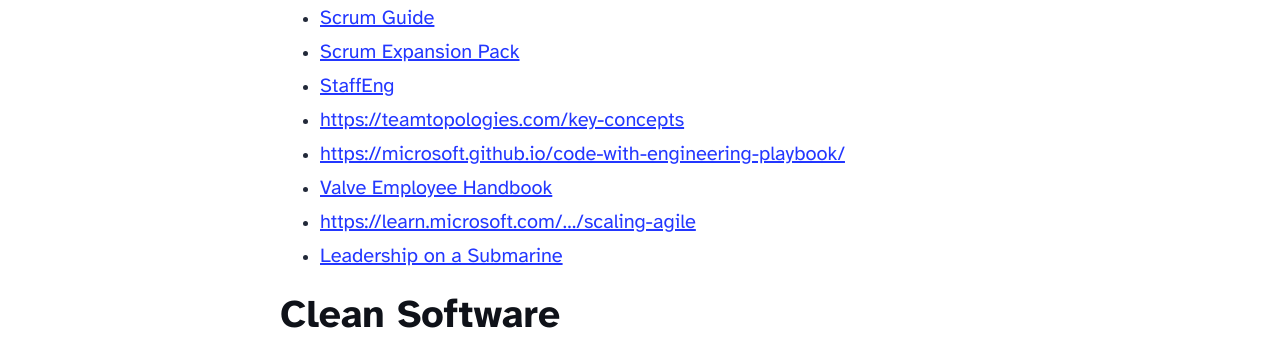
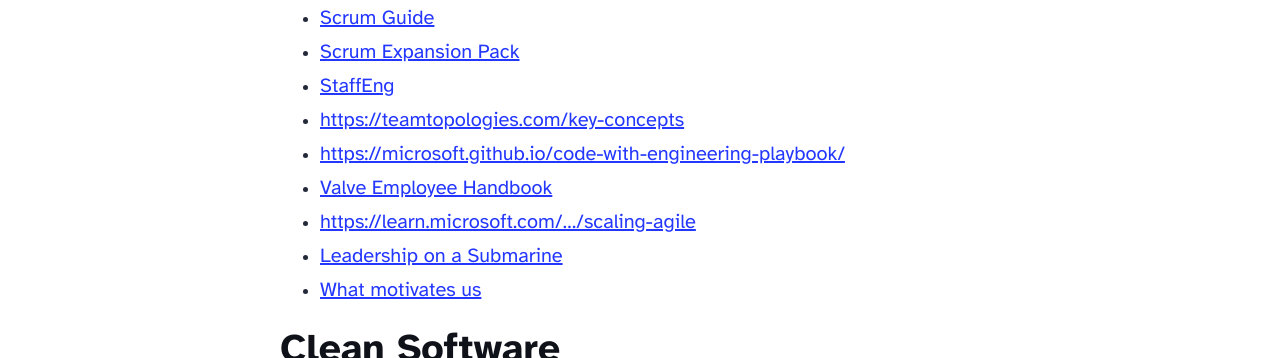
Before and after one commit to Mcphylus12/mcphylus12.github.io, an Astro site: page /links in a window 1280 px wide. Shown: the part 602-960 px from the top of the page. Built offline with nearby package versions, Linux system fonts and the light colour scheme; Astro itself is replaced by a stand-in of ours.

Commit message:
Update links.md

```diff
--- a/src/pages/links.md
+++ b/src/pages/links.md
@@ -21,6 +21,7 @@ This is a random assortment of links I’ve accrued. It’s mainly for personal
 - [Valve Employee Handbook](https://cdn.fastly.steamstatic.com/apps/valve/Valve_NewEmployeeHandbook.pdf)
 - [https://learn.microsoft.com/.../scaling-agile](https://learn.microsoft.com/en-us/devops/plan/scaling-agile)
 - [Leadership on a Submarine](https://youtu.be/HYXH2XUfhfo)
+- [What motivates us](https://youtu.be/u6XAPnuFjJc?is=uUyvYnv_mfxR5PgO)
 
 ### Clean Software
 
```
